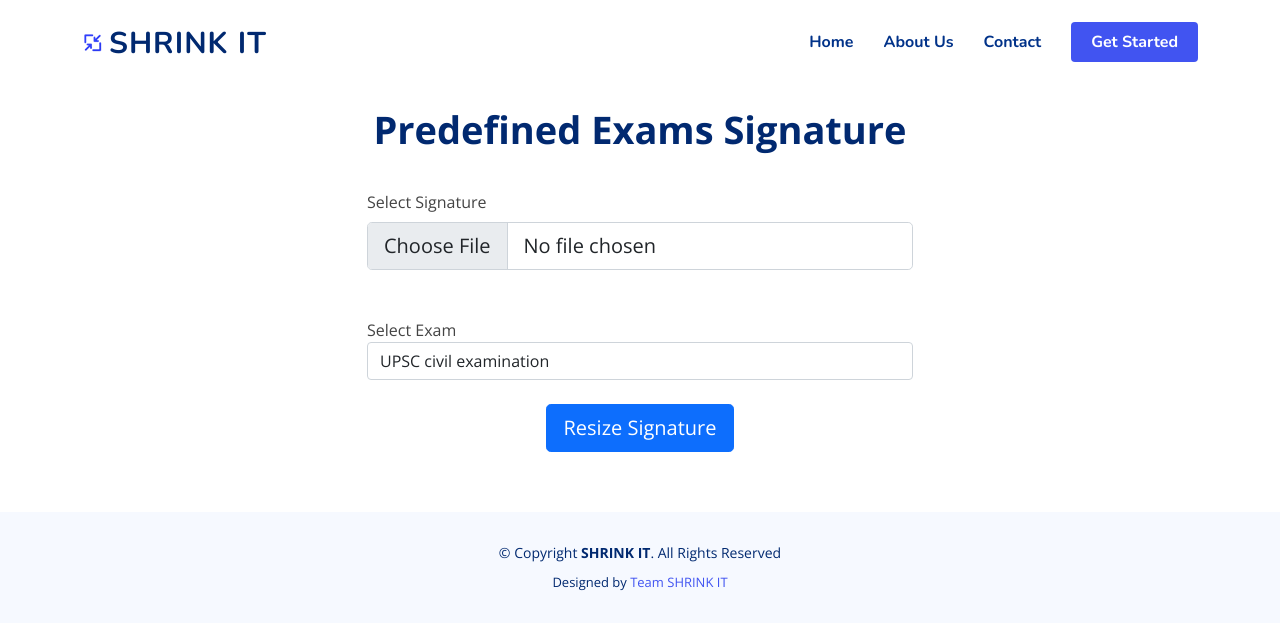
After one commit to Harishkalode/flexstart, a Flask app: page /signature in a window 1280 px wide. The commit adds this page. Shown: the top 630 px of the page. Run offline with Flask 2, Linux system fonts and the light colour scheme; some libraries are stand-ins or nearby versions.

Commit message:
jaadu project

```diff
--- a/app.py
+++ b/app.py
@@ -19,7 +19,7 @@ def save_picture(from_picture,width,height):
 
     i = Image.open(from_picture)
     img = i.resize(output_size)
-    img.save(picture_path)
+    img.save(picture_path, quality=99)
 
     return picture_fn
 
@@ -41,6 +41,16 @@ class PredefinedExamField(FlaskForm):
                                               ('neet','NEET'),('jee','JEE'),('gate','GATE')],
                        validators=[DataRequired()])
     submit = SubmitField('Resize Image')
+
+
+class PredefinedSignField(FlaskForm):
+    image = FileField('Select Signature', validators=[DataRequired(), FileAllowed(['jpg','jpeg','png'])])
+    exam = SelectField('Select Exam',choices=[('upsc','UPSC civil examination'),('sbi po','SBI Po'),('sbi clerk','SBI Clerk'),
+                                          ('ibps po','IBPS Po'),('ibps so','IBPS SO'),('ibps rrb','IBPS RRB'),('ssc cgl','SSC CGL'),('ssc cpo','SSC CPO'),('ssc je','SSC JE'),('ssc chsl','SSC CHSL'),
+                                          ('rrb je','RRB JE'),('rrb alp','RRB ALP'),('lic aao','LIC AAO'),('rbi grade b','RBI GRADE B'),('cds exam','CDS EXAM'),
+                                              ('neet','NEET'),('jee','JEE'),('gate','GATE')],
+                       validators=[DataRequired()])
+    submit = SubmitField('Resize Signature')
 
 
 @app.route('/')
@@ -68,17 +78,18 @@ def custom():
             return redirect(url_for('thank_you',file = f"{picture}"))
     return render_template('custom.html', form=form,title='Customization')
 
+
 @app.route('/predefined',methods = ['GET','POST'])
 def predefined():
     form = PredefinedExamField()
     h = 0
     w = 0
     if form.exam.data == 'upsc':
-        h = 350
-        w = 350
+        h = 1000
+        w = 1000
     elif form.exam.data == 'sbi po':
-        h = 230
-        w = 200
+        h = 170
+        w = 132
     elif form.exam.data == 'sbi clerk':
         h = 230
         w = 200
@@ -89,50 +100,117 @@ def predefined():
         h = 230
         w = 200
     elif form.exam.data == 'ibps rrb':
-        h = 230
+        h = 170
+        w = 132
+    elif form.exam.data == 'ssc cgl':
+        h = 300
         w = 200
-    elif form.exam.data == 'ssc cgl':
-        h = 200
-        w = 300
     elif form.exam.data == 'ssc cpo':
         h = 120
         w = 100
     elif form.exam.data == 'ssc je':
-        h = 200
-        w = 300
+        h = 170
+        w = 132
     elif form.exam.data == 'ssc chsl':
-        h = 120
-        w = 100
+        h = 170
+        w = 132
     elif form.exam.data == 'rrb alp':
-        h = 200
-        w = 300
+        h = 170
+        w = 132
     elif form.exam.data == 'rrb je':
-        h = 200
-        w = 300
+        h = 170
+        w = 132
     elif form.exam.data == 'rbi grade b':
         h = 200
         w = 230
     elif form.exam.data == 'lic aao':
-        h = 200
-        w = 300
+        h = 230
+        w = 200
     elif form.exam.data == 'cd exam':
-        h = 350
-        w = 350
+        h = 140
+        w = 110
     elif form.exam.data == 'jee':
         h = 230
         w = 200
     elif form.exam.data == "neet":
-        h = 230
-        w = 200
+        h = 1000
+        w = 1000
     elif form.exam.data == 'gate':
-        h = 320
-        w = 240
+        h = 640
+        w = 480
 
     if form.validate_on_submit():
         if form.image.data:
             picture = save_picture(form.image.data, w , h)
             return redirect(url_for('thank_you', file=f"{picture}"))
     return render_template('predefined.html',tilte='Predefined Exam',form=form)
+
+
+@app.route('/signature', methods=['GET', 'POST'])
+def signature():
+    form = PredefinedSignField()
+    h = 0
+    w = 0
+    if form.exam.data == 'upsc':
+        h = 500
+        w = 1000
+    elif form.exam.data == 'sbi po':
+        h = 130
+        w = 250
+    elif form.exam.data == 'sbi clerk':
+        h = 60
+        w = 140
+    elif form.exam.data == 'ibps po':
+        h = 90
+        w = 300
+    elif form.exam.data == 'ibps so':
+        h = 90
+        w = 300
+    elif form.exam.data == 'ibps rrb':
+        h = 56
+        w = 132
+    elif form.exam.data == 'ssc cgl':
+        h = 90
+        w = 300
+    elif form.exam.data == 'ssc cpo':
+        h = 60
+        w = 140
+    elif form.exam.data == 'ssc je':
+        h = 113
+        w = 151
+    elif form.exam.data == 'ssc chsl':
+        h = 113
+        w = 151
+    elif form.exam.data == 'rrb alp':
+        h = 132
+        w = 170
+    elif form.exam.data == 'rrb je':
+        h = 132
+        w = 302
+    elif form.exam.data == 'rbi grade b':
+        h = 200
+        w = 230
+    elif form.exam.data == 'lic aao':
+        h = 100
+        w = 400
+    elif form.exam.data == 'cd exam':
+        h = 110
+        w = 140
+    elif form.exam.data == 'jee':
+        h = 56
+        w = 132
+    elif form.exam.data == "neet":
+        h = 70
+        w = 170
+    elif form.exam.data == 'gate':
+        h = 160
+        w = 560
+
+    if form.validate_on_submit():
+        if form.image.data:
+            picture = save_picture(form.image.data, w, h)
+            return redirect(url_for('thank_you', file=f"{picture}"))
+    return render_template('sign.html', tilte='Signature Exam', form=form)
 
 
 @app.route('/thank-you/<string:file>')
--- a/templates/index.html
+++ b/templates/index.html
@@ -55,7 +55,7 @@
             </div>
           </div>
 
-          <div class="col-lg-4" onclick="location.href='{{url_for('custom')}}'">
+          <div class="col-lg-4" onclick="location.href='{{url_for('signature')}}'">
             <div class="box" data-aos="fade-up" data-aos-delay="200">
               <img src="static/assets/img/hero-img1.png" class="img-fluid" alt="">
               <h3>Predefined Exam Signature</h3>
--- /dev/null
+++ b/templates/sign.html
@@ -0,0 +1,63 @@
+{% extends "layout.html" %}
+{% block content %}
+
+
+  <!-- ======= Hero Section ======= -->
+
+
+  <main id="main">
+    <section id="about" class="values">
+
+      <div class="container mt-5" data-aos="fade-up">
+
+        <header class="section-header">
+
+          <p>Predefined Exams Signature</p>
+        </header>
+
+        <div class="row justify-content-md-center">
+
+          <div class="col-lg-6">
+		    <form method="POST" action=""  enctype="multipart/form-data">
+				                  {{ form.hidden_tag() }}
+
+			<div class="form-group">
+                  {{ form.image.label(for="formFileLg", class="form-label") }}
+                  {{ form.image( class="form-control form-control-lg", id="formFileLg") }}</br>
+                  {% if form.image.errors %}
+                      {% for error in form.image.errors %}
+                          <span class="text-danger">{{ error }}</span>
+                      {% endfor %}
+                  {% endif %}
+                    </div>
+                <br>
+				<div class="form-group">
+					{{form.exam.label(class="form-control-label")}}
+					{% if form.exam.errors %}
+						{{ form.exam(class="form-control is-invalid") }}
+						<div class="invalid-feedback">
+							{% for error in form.exam.errors %}
+								<span>{{ error }}</span>
+							{% endfor %}
+						</div>
+					{% else %}
+						{{ form.exam(class="form-control") }}
+					{% endif %}
+                </div>
+                <br>
+<center>
+                <div class="form-buttons-w">{{form.submit(class="btn btn-primary btn-lg btn-block ")}}</div>
+</center>
+
+			   </form>
+            </div>
+          </div>
+
+        </div>
+
+
+    </section><!-- End Values Section -->
+
+  </main><!-- End #main -->
+
+{% endblock content %}
```
Also changed, not shown: aa.py (+52 -5 lines).
